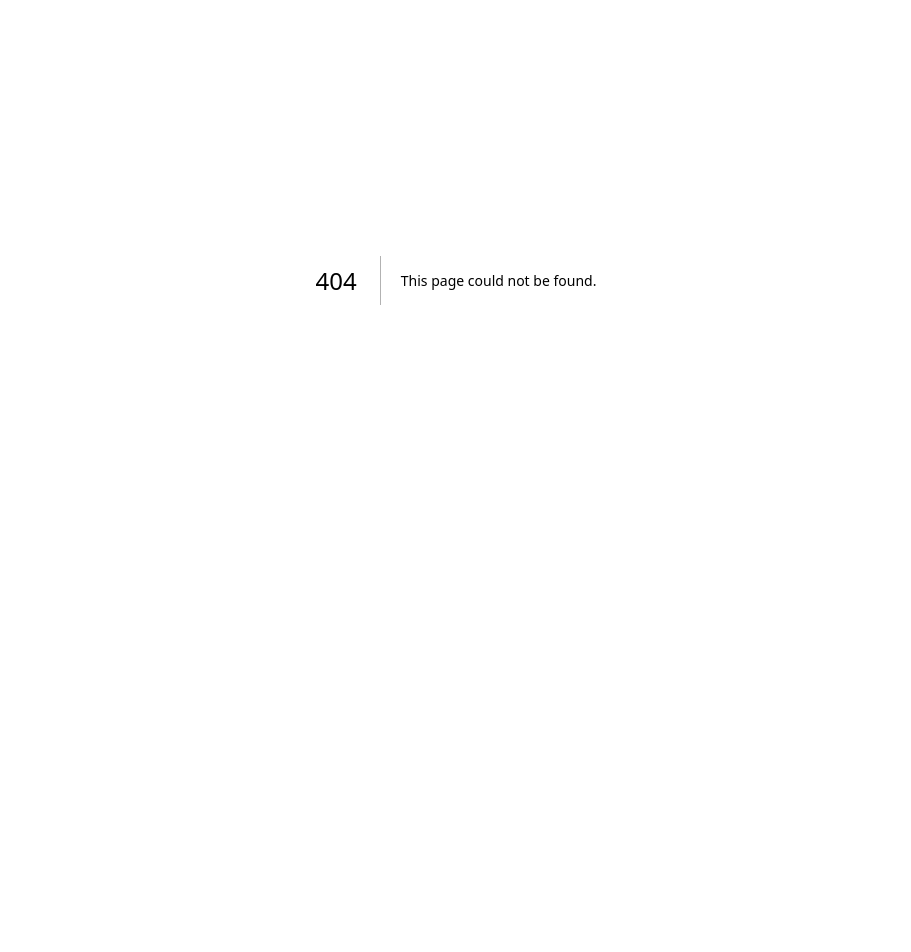
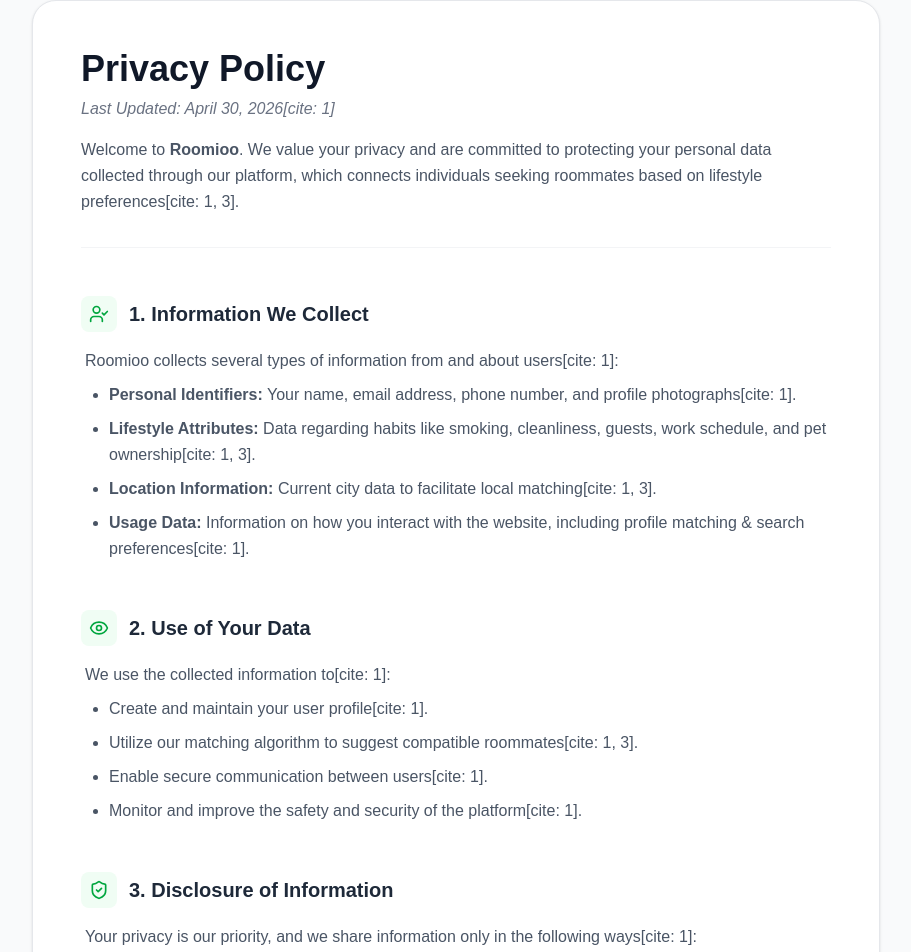
Before and after one commit to Pritammandal77/Roomioo-Frontend, a Next.js app: page /privacy in a window 1280 px wide. Before the commit this address had no page. Shown: the part 120-1072 px from the top of the page, without its empty margins (184-1095 px from the left). Before the commit the page ends 800 px from the top, so only its background shows below. Built offline with nearby package versions, Linux system fonts and the light colour scheme; no server answers.

Commit message:
created privacy policy and terms and conditions page

```diff
--- /dev/null
+++ b/src/app/(public)/privacy/page.tsx
@@ -0,0 +1,122 @@
+"use client";
+
+import React from "react";
+import Link from "next/link";
+import { ArrowLeft, ShieldCheck, Lock, Eye, FileText, UserCheck } from "lucide-react";
+
+export default function PrivacyPolicy() {
+  const lastUpdated = "April 30, 2026"; //[cite: 1]
+
+  const sections = [
+    {
+      title: "1. Information We Collect",
+      icon: <UserCheck className="w-5 h-5 text-green-600" />,
+      content: (
+        <div className="space-y-2">
+          <p>Roomioo collects several types of information from and about users[cite: 1]:</p>
+          <ul className="list-disc ml-6 space-y-2">
+            <li><strong>Personal Identifiers:</strong> Your name, email address, phone number, and profile photographs[cite: 1].</li>
+            <li><strong>Lifestyle Attributes:</strong> Data regarding habits like smoking, cleanliness, guests, work schedule, and pet ownership[cite: 1, 3].</li>
+            <li><strong>Location Information:</strong> Current city data to facilitate local matching[cite: 1, 3].</li>
+            <li><strong>Usage Data:</strong> Information on how you interact with the website, including profile matching & search preferences[cite: 1].</li>
+          </ul>
+        </div>
+      ),
+    },
+    {
+      title: "2. Use of Your Data",
+      icon: <Eye className="w-5 h-5 text-green-600" />,
+      content: (
+        <div className="space-y-2">
+          <p>We use the collected information to[cite: 1]:</p>
+          <ul className="list-disc ml-6 space-y-2">
+            <li>Create and maintain your user profile[cite: 1].</li>
+            <li>Utilize our matching algorithm to suggest compatible roommates[cite: 1, 3].</li>
+            <li>Enable secure communication between users[cite: 1].</li>
+            <li>Monitor and improve the safety and security of the platform[cite: 1].</li>
+          </ul>
+        </div>
+      ),
+    },
+    {
+      title: "3. Disclosure of Information",
+      icon: <ShieldCheck className="w-5 h-5 text-green-600" />,
+      content: (
+        <div className="space-y-2">
+          <p>Your privacy is our priority, and we share information only in the following ways[cite: 1]:</p>
+          <ul className="list-disc ml-6 space-y-2">
+            <li><strong>User Profiles:</strong> Your first name, lifestyle habits, and general location are visible to registered users[cite: 1].</li>
+            <li><strong>Contact Privacy:</strong> Contact details remain private until you explicitly choose to reveal them or grant permission[cite: 1, 3].</li>
+            <li><strong>Legal Compliance:</strong> Disclosure may occur if required by Indian law or public authorities[cite: 1].</li>
+          </ul>
+        </div>
+      ),
+    },
+    {
+      title: "4. Data Security",
+      icon: <Lock className="w-5 h-5 text-green-600" />,
+      content: (
+        <p>
+          We implement technical measures and encrypted databases designed to secure your personal information from unauthorized access[cite: 1, 3].
+          However, please be aware that no system is impenetrable, and users provide information at their own risk[cite: 1].
+        </p>
+      ),
+    },
+    {
+      title: "5. Your Rights",
+      icon: <FileText className="w-5 h-5 text-green-600" />,
+      content: (
+        <p>
+          You have the right to access, edit, or delete your account information at any time through your profile settings[cite: 1].
+          To permanently delete your data from our servers, you may contact our support team[cite: 1].
+        </p>
+      ),
+    },
+  ];
+
+  return (
+    <div className="min-h-screen bg-gray-50 text-gray-800 pb-20">
+      <div className="max-w-4xl mx-auto px-6 pt-16">
+        <Link href="/" className="flex items-center text-green-600 font-medium mb-8 hover:underline">
+          <ArrowLeft className="w-4 h-4 mr-2" /> Back to Home
+        </Link>
+
+        <div className="bg-white rounded-3xl p-8 md:p-12 shadow-sm border border-gray-200">
+          <header className="border-b border-gray-100 pb-8 mb-12">
+            <h1 className="text-4xl font-extrabold text-gray-900 mb-2">Privacy Policy</h1>
+            <p className="text-gray-500 italic">Last Updated: {lastUpdated}[cite: 1]</p>
+            <p className="mt-4 text-gray-600 leading-relaxed">
+              Welcome to <strong>Roomioo</strong>. We value your privacy and are committed to protecting your personal data
+              collected through our platform, which connects individuals seeking roommates based on lifestyle preferences[cite: 1, 3].
+            </p>
+          </header>
+
+          <div className="space-y-12">
+            {sections.map((section, index) => (
+              <section key={index}>
+                <div className="flex items-center gap-3 mb-4">
+                  <div className="p-2 bg-green-50 rounded-lg">{section.icon}</div>
+                  <h2 className="text-xl font-bold text-gray-800">{section.title}</h2>
+                </div>
+                <div className="text-gray-600 leading-relaxed pl-1">
+                  {section.content}
+                </div>
+              </section>
+            ))}
+          </div>
+
+          <footer className="mt-16 pt-10 border-t border-gray-100">
+            <h3 className="text-lg font-bold text-gray-900 mb-4">Contact Us</h3>
+            <div className="bg-green-50 rounded-2xl p-6 border border-green-100">
+              <p className="text-gray-700">If you have questions regarding this policy, contact us at[cite: 1]:</p>
+              <div className="mt-4 space-y-1 font-medium text-green-800">
+                <p>Email: support@Roomioo.com[cite: 1, 3]</p>
+                <p>Location: Pune, India[cite: 1, 3]</p>
+              </div>
+            </div>
+          </footer>
+        </div>
+      </div>
+    </div>
+  );
+}
--- /dev/null
+++ b/src/app/(public)/terms/page.tsx
@@ -0,0 +1,90 @@
+"use client";
+
+import React from "react";
+import Link from "next/link";
+import { ArrowLeft, Scale, AlertCircle, UserX, ShieldAlert, HeartHandshake } from "lucide-react";
+
+export default function TermsAndConditions() {
+  const lastUpdated = "April 30, 2026";
+
+  const sections = [
+    {
+      title: "1. Acceptance of Terms",
+      icon: <Scale className="w-5 h-5 text-green-600" />,
+      content: "By accessing or using Roomioo, you agree to be bound by these Terms of Service. If you do not agree to all of these terms, you are prohibited from using the platform[cite: 2].",
+    },
+    {
+      title: "2. Platform Limitation & Disclaimer",
+      icon: <AlertCircle className="w-5 h-5 text-red-500" />,
+      content: (
+        <div className="space-y-2">
+          <p>
+            Roomioo is a matching platform only. We provide the technology to connect individuals seeking roommates based on lifestyle[cite: 2].
+          </p>
+          <div className="bg-red-50 border-l-4 border-red-400 p-4 mt-2">
+            <p className="text-red-700 font-medium">
+              We do not verify property ownership or conduct criminal background checks. Users interact and meet at their own risk[cite: 2].
+            </p>
+          </div>
+        </div>
+      ),
+    },
+    {
+      title: "3. User Responsibility",
+      icon: <UserX className="w-5 h-5 text-green-600" />,
+      content: "You agree to provide truthful and accurate information. Creating fake profiles, posting scam listings, or harassing other users will result in an immediate permanent ban without notice[cite: 2].",
+    },
+    {
+      title: "4. Liability",
+      icon: <ShieldAlert className="w-5 h-5 text-green-600" />,
+      content: "Roomioo is not liable for any disputes, financial losses, property damage, or physical harm resulting from roommate connections or agreements made via the platform[cite: 2].",
+    },
+    {
+      title: "5. Community Vibe",
+      icon: <HeartHandshake className="w-5 h-5 text-green-600" />,
+      content: "Shared living is built on respect. We encourage all users to communicate clearly and set boundaries before moving in together.",
+    },
+  ];
+
+  return (
+    <div className="min-h-screen bg-gray-50 text-gray-800 pb-20">
+      <div className="max-w-4xl mx-auto px-6 pt-16">
+        <Link href="/" className="flex items-center text-green-600 font-medium mb-8 hover:underline">
+          <ArrowLeft className="w-4 h-4 mr-2" /> Back to Home
+        </Link>
+
+        <div className="bg-white rounded-3xl p-8 md:p-12 shadow-sm border border-gray-200">
+          <header className="border-b border-gray-100 pb-8 mb-12">
+            <h1 className="text-4xl font-extrabold text-gray-900 mb-2">Terms & Conditions</h1>
+            <p className="text-gray-500 italic">Last Updated: {lastUpdated}[cite: 2]</p>
+          </header>
+
+          <div className="space-y-12">
+            {sections.map((section, index) => (
+              <section key={index}>
+                <div className="flex items-center gap-3 mb-4">
+                  <div className="p-2 bg-green-50 rounded-lg">{section.icon}</div>
+                  <h2 className="text-xl font-bold text-gray-800">{section.title}</h2>
+                </div>
+                <div className="text-gray-600 leading-relaxed pl-1">
+                  {section.content}
+                </div>
+              </section>
+            ))}
+          </div>
+
+          <footer className="mt-16 pt-10 border-t border-gray-100">
+            <h3 className="text-lg font-bold text-gray-900 mb-4">Contact & Support</h3>
+            <div className="bg-gray-50 rounded-2xl p-6 border border-gray-200">
+              <p className="text-gray-700">For legal inquiries or support issues, please contact[cite: 2]:</p>
+              <div className="mt-4 space-y-1 font-medium text-gray-900">
+                <p>Email: support@roomioo.com[cite: 2]</p>
+                <p>Location: Pune, India[cite: 2]</p>
+              </div>
+            </div>
+          </footer>
+        </div>
+      </div>
+    </div>
+  );
+}
--- a/src/components/shared/Footer.tsx
+++ b/src/components/shared/Footer.tsx
@@ -57,12 +57,12 @@
               </Link>
             </li>
             <li>
-              <Link href="/" className="hover:text-green-600 transition">
+              <Link href="/privacy" className="hover:text-green-600 transition">
                 Privacy Policy
               </Link>
             </li>
             <li>
-              <Link href="/" className="hover:text-green-600 transition">
+              <Link href="/terms" className="hover:text-green-600 transition">
                 Terms & Conditions
               </Link>
             </li>
@@ -99,10 +99,10 @@
         <p>© {new Date().getFullYear()} Roomioo. All rights reserved.</p>
 
         <div className="flex gap-6 mt-4 md:mt-0">
-          <Link href="/" className="hover:text-green-600 transition">
+          <Link href="/privacy" className="hover:text-green-600 transition">
             Privacy
           </Link>
-          <Link href="/" className="hover:text-green-600 transition">
+          <Link href="/terms" className="hover:text-green-600 transition">
             Terms
           </Link>
         </div>
```
Also changed, not shown: src/app/(protected)/profile/page.tsx (+0 -11 lines).
